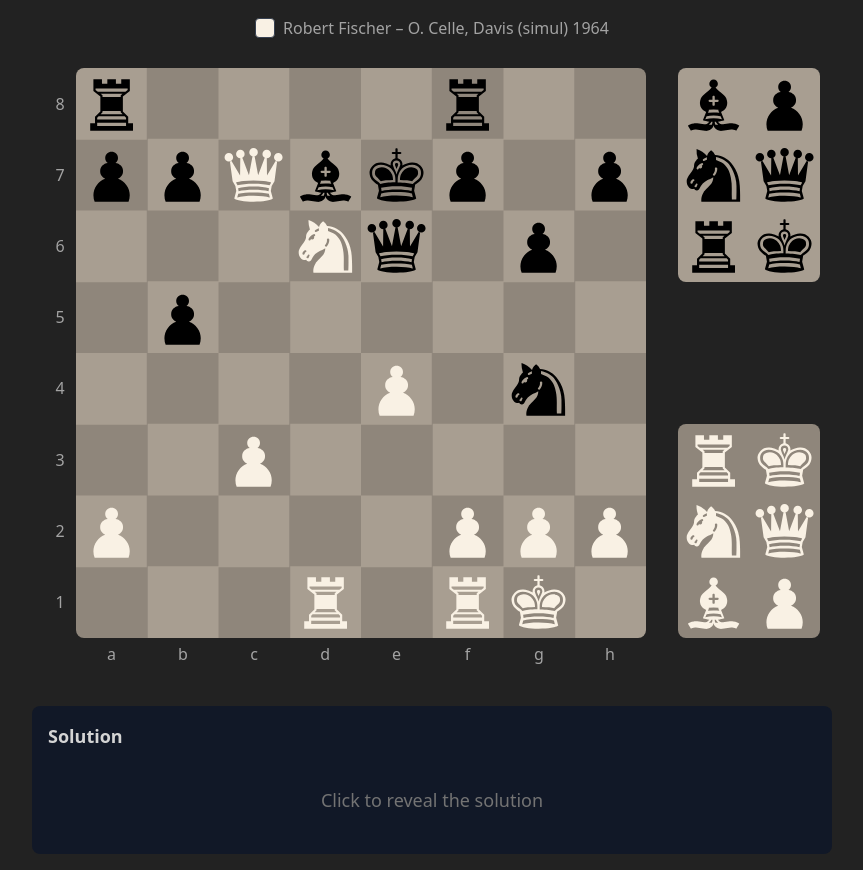
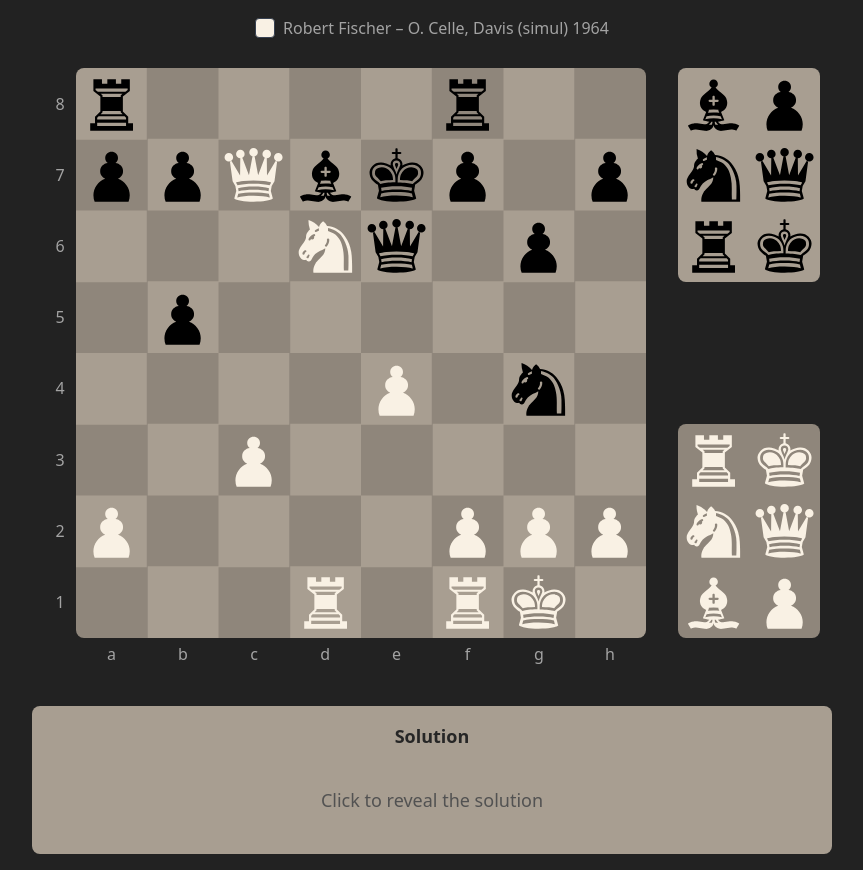
Before and after one commit to unibo-dslab-projects/ASW25-MicheleMonti-woodpecker, a React (Vite) app in the folder client/: page / in a window 1280 px wide. Shown: the whole page, without its empty margins (208-1071 px from the left). Built offline with nearby package versions, Linux system fonts and the light colour scheme.

Commit message:
fix: solution in text now uses html correctly

```diff
--- a/client/src/Components/Board.tsx
+++ b/client/src/Components/Board.tsx
@@ -222,14 +222,18 @@ export default function Board() {
             {/* Solution panel below the board */}
             <div className="w-full max-w-[min(100vh,100vw)] mt-6">
                 <div
-                    className={`bg-gray-900 rounded-lg p-4 cursor-pointer transition-all duration-300 ${isSolutionRevealed ? 'ring-2 ring-blue-500' : ''}`}
+                    className={`rounded-lg p-4 cursor-pointer transition-all duration-300 ${isSolutionRevealed ? 'ring-2 ring-blue-500' : ''}`}
+                    style={{ backgroundColor: 'var(--white-cell-color)' }}
                     onClick={() => setIsSolutionRevealed(!isSolutionRevealed)}
                 >
-                    <h3 className="font-bold text-lg mb-3 text-neutral-300">Solution</h3>
+                    <h3 className="font-bold text-lg mb-3 text-neutral-800 text-center">Solution</h3>
                     {isSolutionRevealed ? (
-                        <p className="text-neutral-300 whitespace-pre-line">{solution}</p>
+                        <div
+                            className="text-neutral-800 whitespace-pre-line"
+                            dangerouslySetInnerHTML={{ __html: solution }}
+                        />
                     ) : (
-                        <div className="text-neutral-500 text-center py-6 text-lg">
+                        <div className="text-neutral-600 text-center py-6 text-lg">
                             Click to reveal the solution
                         </div>
                     )}
```
